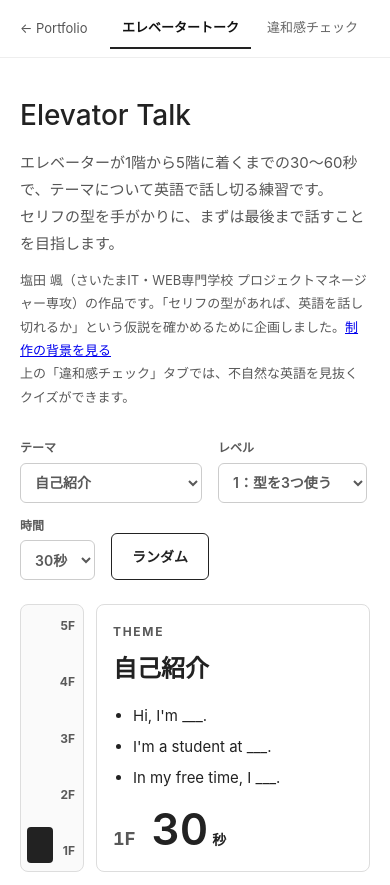
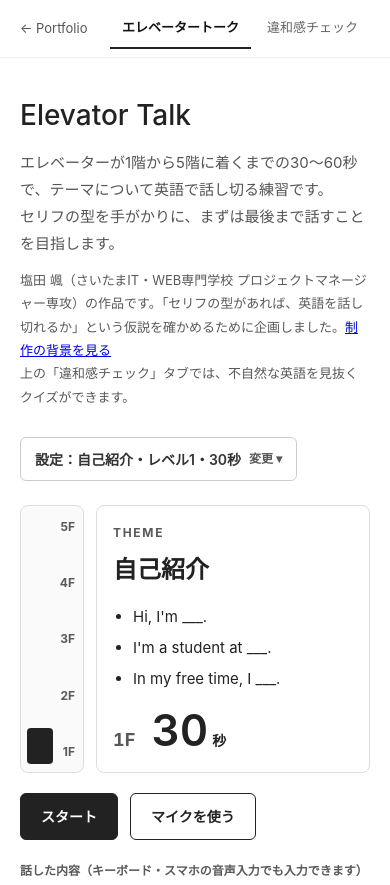
Before and after one commit to salty-en-jp/Portfolio-website, a plain HTML site: page works/elevator-talk/index.html in a window 390 px wide. Shown: the top 885 px of the page. Drawn offline with Linux system fonts and the light colour scheme.

Commit message:
Elevator Talk: fold the settings on phones so Start is in view
On narrow screens the theme/level/time controls collapse into one
summary line (設定：自己紹介・レベル1・30秒 変更▾), bringing the Start
button into the first screen. Wide screens keep the controls open.
Also label each work as 個人制作・2026年.

Co-Authored-By: Claude Opus 5.5 <noreply@anthropic.com>
Claude-Session: https://claude.ai/code/session_01LWx8tTKDNCT5a9fkc6DsGi

```diff
--- a/works/elevator-talk/app.js
+++ b/works/elevator-talk/app.js
@@ -81,6 +81,19 @@
     });
     if (!running) resetTimer();
   }
+
+  // 設定のまとめ表示（スマホでは設定をたたみ、この1行だけ見せる）
+  const settings = $("settings");
+  const settingsSummary = $("settingsSummary");
+  function updateSettingsSummary() {
+    const theme = el.theme.options[el.theme.selectedIndex];
+    settingsSummary.textContent =
+      "設定：" + (theme ? theme.text : "") + "・レベル" + el.level.value + "・" + el.duration.value + "秒";
+  }
+  if (window.matchMedia && window.matchMedia("(min-width: 700px)").matches) settings.open = true;
+  [el.theme, el.level, el.duration].forEach((c) => c.addEventListener("change", updateSettingsSummary));
+  el.shuffle.addEventListener("click", () => setTimeout(updateSettingsSummary, 0));
+  updateSettingsSummary();
 
   el.theme.addEventListener("change", renderTheme);
   el.level.addEventListener("change", renderTheme);
--- a/works/elevator-talk/index.html
+++ b/works/elevator-talk/index.html
@@ -38,8 +38,8 @@
   <meta property="og:locale" content="ja_JP">
   <meta name="twitter:card" content="summary_large_image">
   <link rel="icon" href="../../favicon.svg" type="image/svg+xml">
-  <link rel="stylesheet" href="style.css?v=20261116c">
-  <script src="../../analytics.js?v=20261116c" defer></script>
+  <link rel="stylesheet" href="style.css?v=20261116d">
+  <script src="../../analytics.js?v=20261116d" defer></script>
 </head>
 <body>
   <header class="bar">
@@ -62,6 +62,8 @@
         上の「違和感チェック」タブでは、不自然な英語を見抜くクイズができます。
       </p>
 
+      <details class="settings" id="settings">
+        <summary id="settingsSummary">設定</summary>
         <div class="controls">
           <label>テーマ
             <select id="theme">
@@ -88,6 +90,7 @@
           </label>
           <button type="button" id="shuffle" class="ghost">ランダム</button>
         </div>
+      </details>
 
       <div class="stage">
         <div class="elevator" aria-hidden="true">
@@ -168,8 +171,8 @@
     <p>入力内容と記録は、このブラウザの中にだけ保存されます。このページでは、利用状況の把握のために Google アナリティクス（Cookie を使用）を利用しています。<a href="https://policies.google.com/technologies/partner-sites?hl=ja" target="_blank" rel="noopener noreferrer">データの扱いについて</a></p>
   </footer>
 
-  <script src="config.js?v=20261116c"></script>
-  <script src="data.js?v=20261116c"></script>
-  <script src="app.js?v=20261116c"></script>
+  <script src="config.js?v=20261116d"></script>
+  <script src="data.js?v=20261116d"></script>
+  <script src="app.js?v=20261116d"></script>
 </body>
 </html>
--- a/works/elevator-talk/style.css
+++ b/works/elevator-talk/style.css
@@ -121,12 +121,60 @@ textarea {
   margin-bottom: 6px;
 }
 
+.settings {
+  margin-bottom: 24px;
+}
+
+.settings > summary {
+  display: inline-flex;
+  align-items: center;
+  gap: 8px;
+  min-height: 44px;
+  padding: 8px 14px;
+  border: 1px solid #ccc;
+  border-radius: 6px;
+  color: #333;
+  font-size: 14px;
+  font-weight: 600;
+  cursor: pointer;
+  list-style: none;
+}
+
+.settings > summary::-webkit-details-marker {
+  display: none;
+}
+
+.settings > summary::after {
+  content: "変更 ▾";
+  color: #595959;
+  font-size: 12px;
+}
+
+.settings[open] > summary::after {
+  content: "閉じる ▴";
+}
+
+.settings[open] > .controls {
+  margin-top: 12px;
+}
+
+/* 広い画面では設定を常に開いておき、たたむためのボタンは出さない */
+@media (min-width: 700px) {
+  .settings > summary {
+    display: none;
+  }
+
+  .settings[open] > .controls {
+    margin-top: 0;
+  }
+}
+
 .controls {
   display: flex;
   flex-wrap: wrap;
   align-items: flex-end;
   gap: 12px 16px;
-  margin-bottom: 24px;
+  margin-bottom: 0;
 }
 
 .controls label {
```
Also changed, not shown: index.html (+5 -5 lines). Lines whose indentation alone changed are shown as unchanged.
